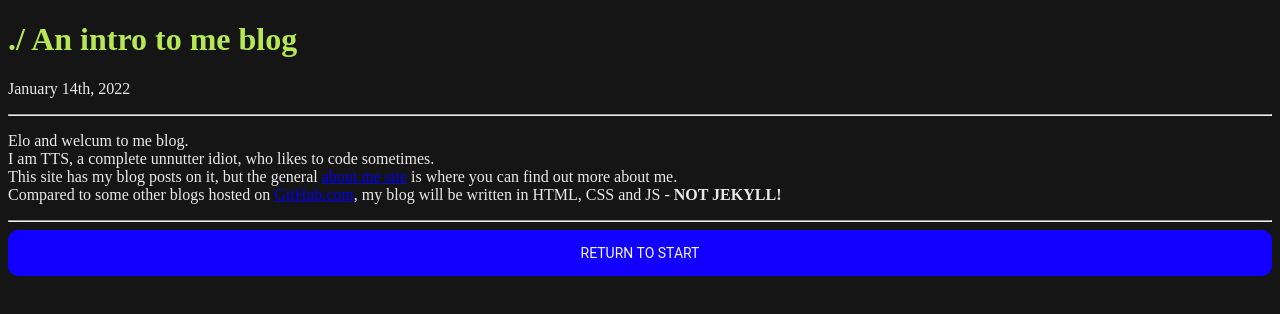
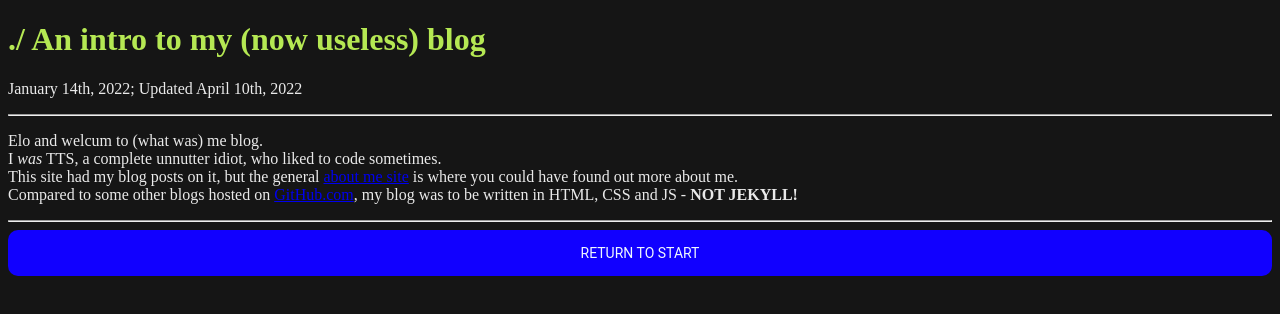
Before and after one commit to TallerThanShort/tallerthanshort.github.io, a plain HTML site: page entries/elo/index.html in a window 1280 px wide. Drawn offline with Linux system fonts and the light colour scheme.

Commit message:
fuck life, im out

```diff
--- a/entries/elo/index.html
+++ b/entries/elo/index.html
@@ -9,14 +9,14 @@
     <title>Elo | TallerThanShort's Blog</title>
 </head>
 <body>
-    <h1>An intro to me blog</h1>
-    <p id="upload-date">January 14th, 2022</p>
+    <h1>An intro to my (now useless) blog</h1>
+    <p id="upload-date">January 14th, 2022; Updated April 10th, 2022</p>
     <hr>
-    <p>Elo and welcum to me blog. <br>
-        I am TTS, a complete unnutter idiot, who likes to code sometimes. <br>
-            This site has my blog posts on it, but the general <a href="https://tallerthanshort.github.io/about-me/">about me site</a>
-                is where you can find out more about me. <br>
-                    Compared to some other blogs hosted on <a href="https://github.com">GitHub.com</a>, my blog will be written in HTML, CSS and JS - <b>NOT JEKYLL!</b>
+    <p>Elo and welcum to (what was) me blog. <br>
+        I <i>was</i> TTS, a complete unnutter idiot, who liked to code sometimes. <br>
+            This site had my blog posts on it, but the general <a href="https://tallerthanshort.github.io/about-me/">about me site</a>
+                is where you could have found out more about me. <br>
+                    Compared to some other blogs hosted on <a href="https://github.com">GitHub.com</a>, my blog was to be written in HTML, CSS and JS - <b>NOT JEKYLL!</b>
     </p>
     <hr>
     <div class="buttons">
```
